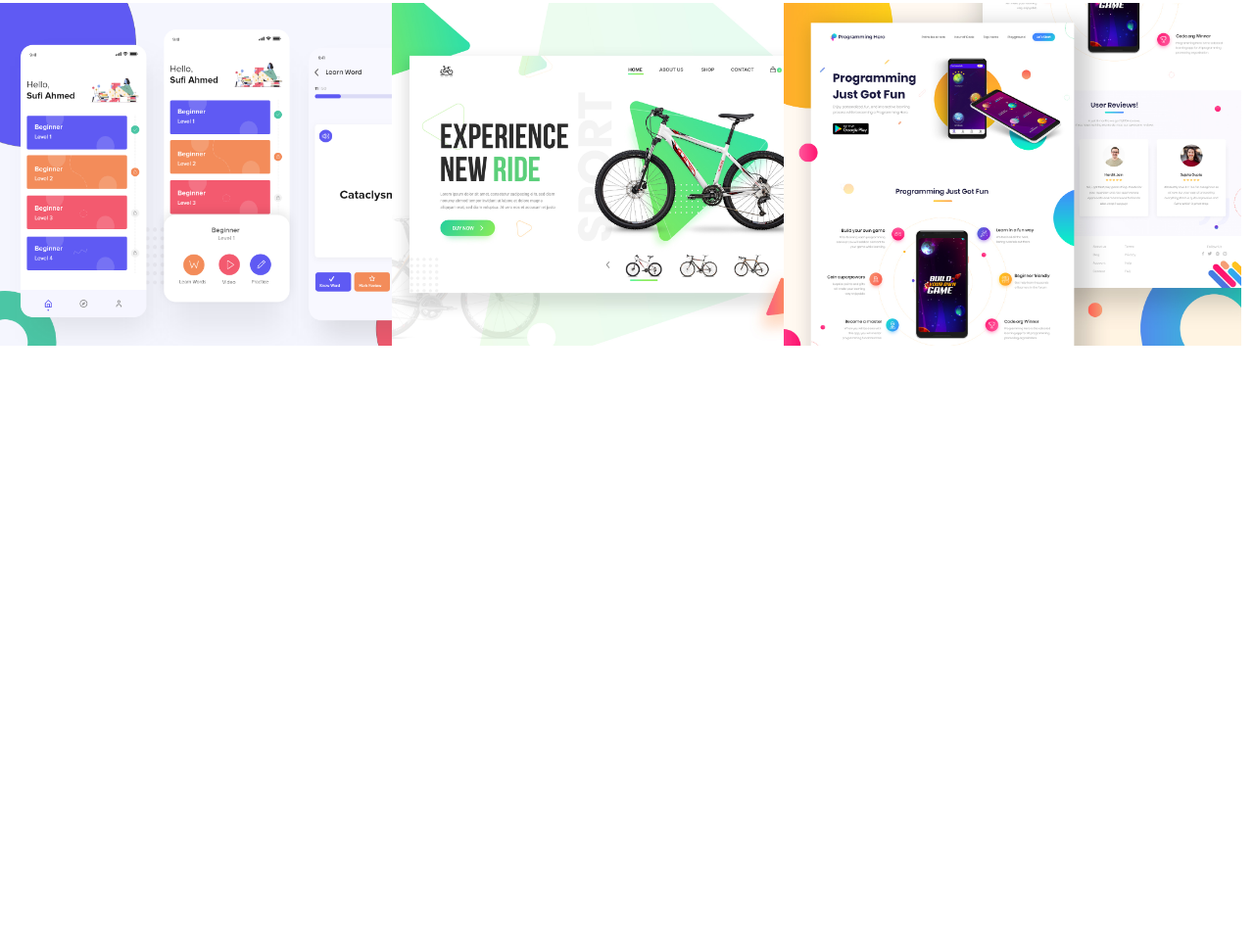
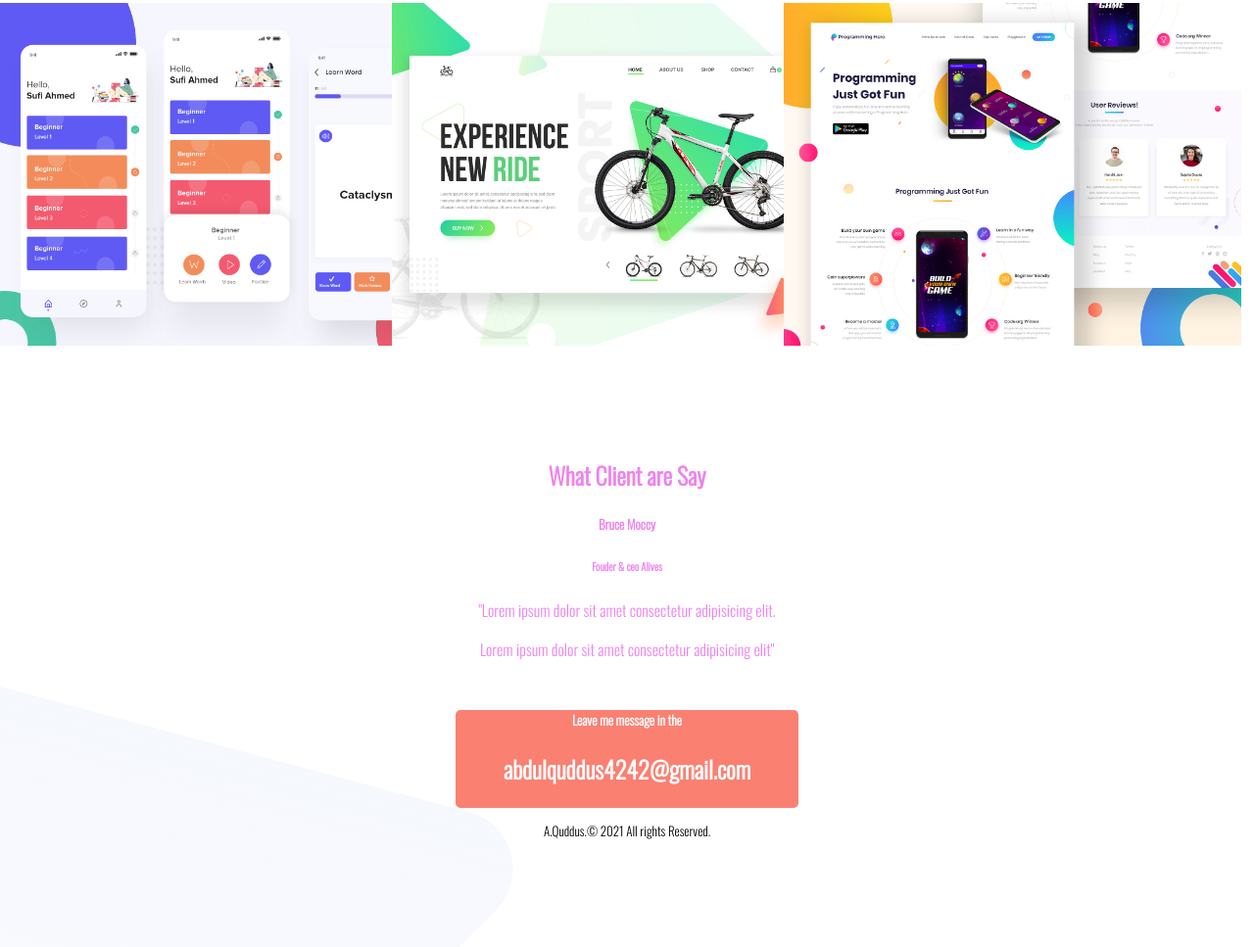
Before and after one commit to abdulquddus4242/personal-website, a plain HTML site: page index.html in a window 1280 px wide. Shown: the part 1123-2090 px from the top of the page at 98% size. Before the commit the page ends 1570 px from the top, so only its background shows below. Drawn offline with nearby package versions, Linux system fonts and the light colour scheme.

Commit message:
website finished

```diff
--- a/index.html
+++ b/index.html
@@ -54,6 +54,25 @@
                 </div>
 
             </section>
+            <section id="footer">
+                <div class="footer-1">
+                    <h1>What Client are Say</h1>
+                </div>
 
+                <div>
+                    <h5 class="footer-1">Bruce Moccy</h5>
+                    <h6 class="footer-1">Fouder & ceo Alives</h6>
+                </div>
+                <div>
+                    <p class="footer-1">"Lorem ipsum dolor sit amet consectetur adipisicing elit.</p>
+                    <p class="footer-1">Lorem ipsum dolor sit amet consectetur adipisicing elit"</p>
+                </div>
+
+                <div class="footer-2">
+                    <h5>Leave me message in the</h5>
+                    <h2>abdulquddus4242@gmail.com</h2>
+                </div>
+                <p id="copy">A.Quddus.© 2021 All rights Reserved. </p>
+            </section>
 </body>
 </html>
--- a/style.css
+++ b/style.css
@@ -49,7 +49,7 @@ a{
     /* overflow: hidden;
     width:500px ;
     /* float: left; */
-     */
+
 }
 .work-img{
     width: 400px;
@@ -66,3 +66,26 @@ a{
     margin: auto;
 
 }
+#footer{
+    background-image: url("images/footer-bg.png");
+}
+.footer-1{
+    color: violet;
+    text-align: center;
+}
+
+.footer-2{
+    background-color:salmon;
+    color:white;
+    text-align: center;
+    width: 350px;
+    height: 100px;
+    border-radius: 5px;
+    margin: auto;
+    margin-top: 50px;
+}
+#copy{
+    text-align: center;
+    font-size: small;
+
+}
```
